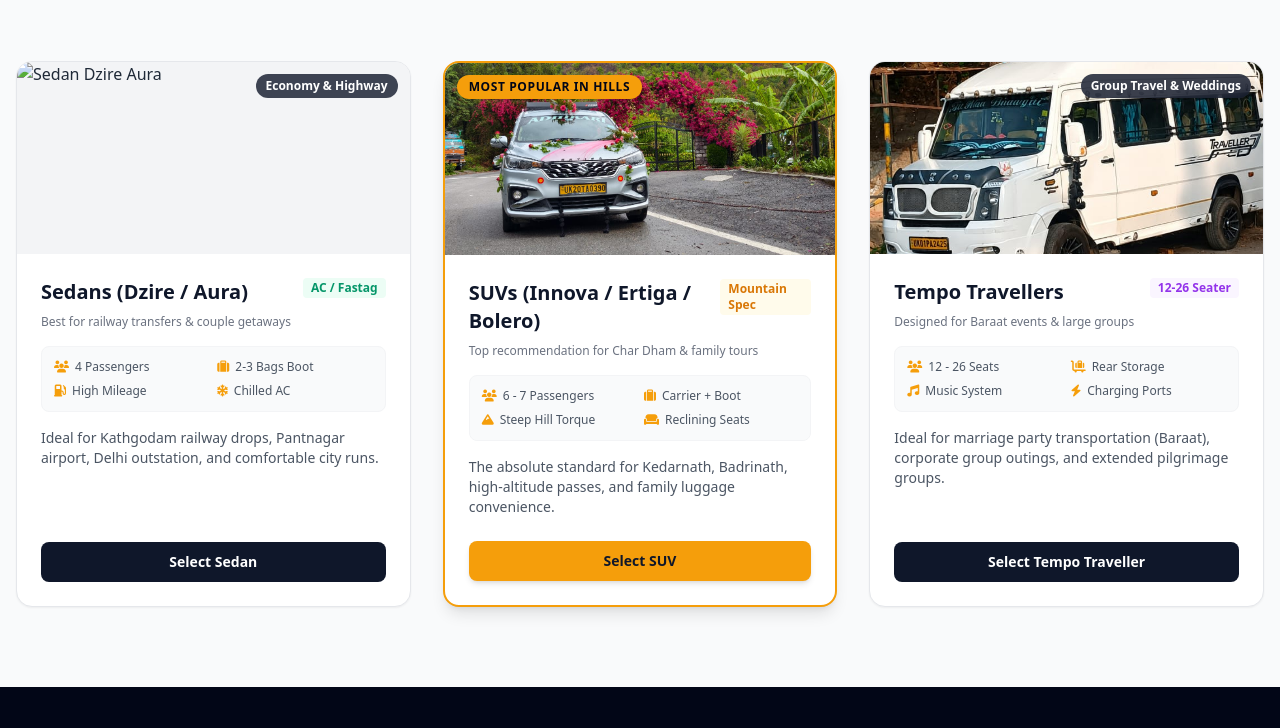
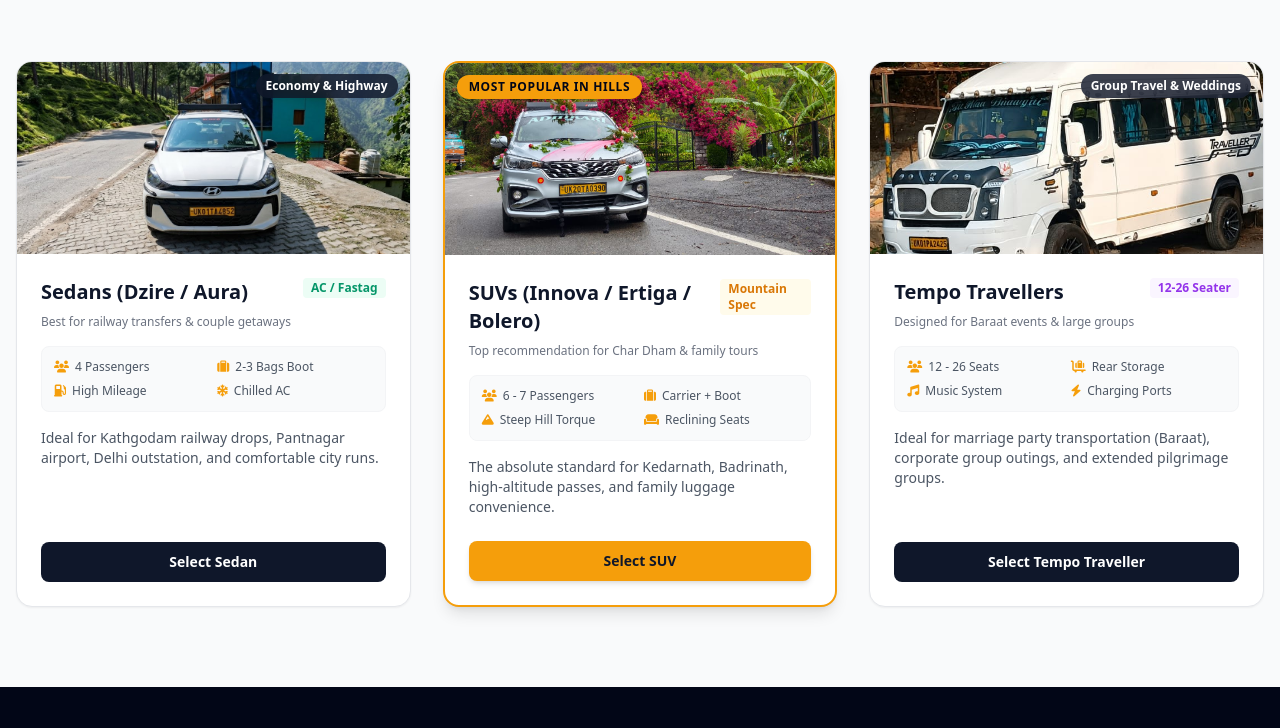
Before and after one commit to Virendra200325/kumaon-travels, a website: page index.html in a window 1280 px wide. Shown: the part 2107-2835 px from the top of the page. Drawn offline with nearby package versions, Linux system fonts and the light colour scheme.

Commit message:
update code

```diff
--- a/index.html
+++ b/index.html
@@ -290,7 +290,7 @@
       <div class="bg-white border rounded-2xl overflow-hidden shadow-sm hover:shadow-xl transition duration-300 flex flex-col">
         <div class="relative h-48 w-full overflow-hidden bg-gray-100">
           <img
-            src="/photo11.jpeg"
+            src="/photo11.jpg"
             alt="Sedan Dzire Aura"
             class="w-full h-full object-cover hover:scale-105 transition duration-500"
           />
```
